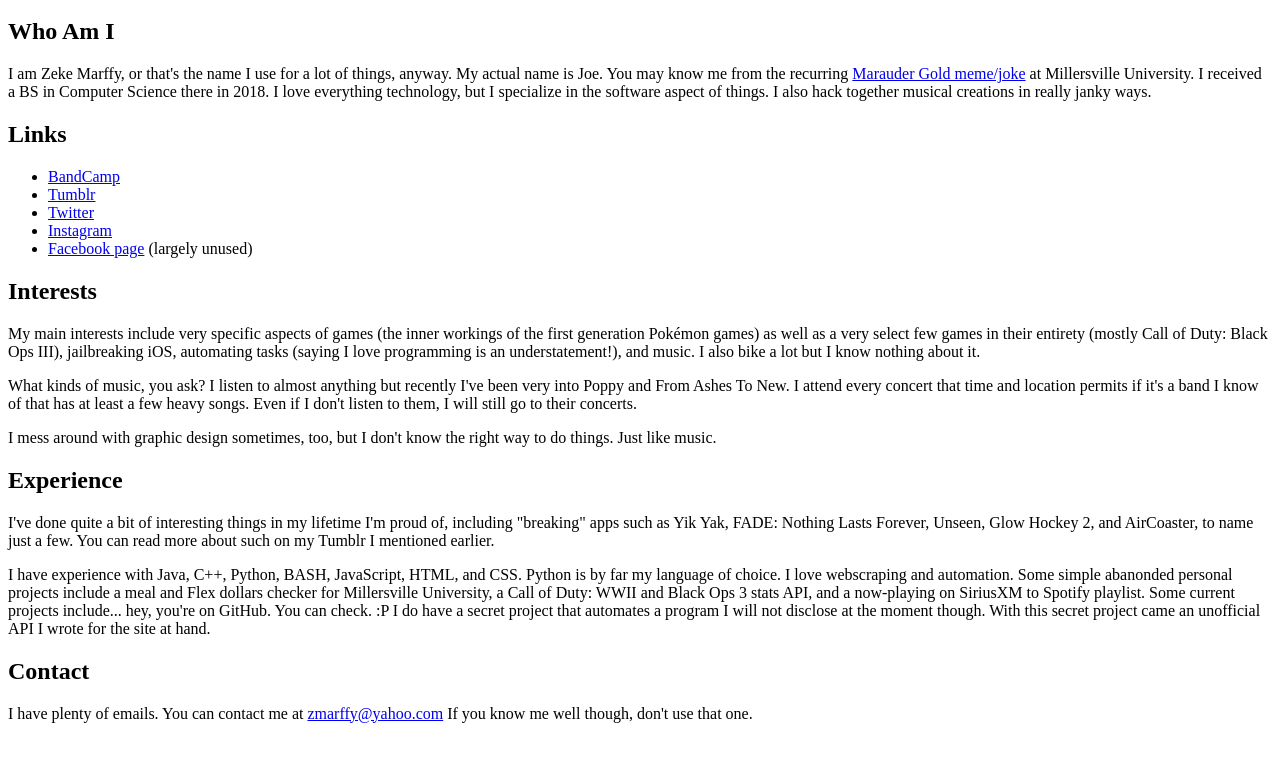
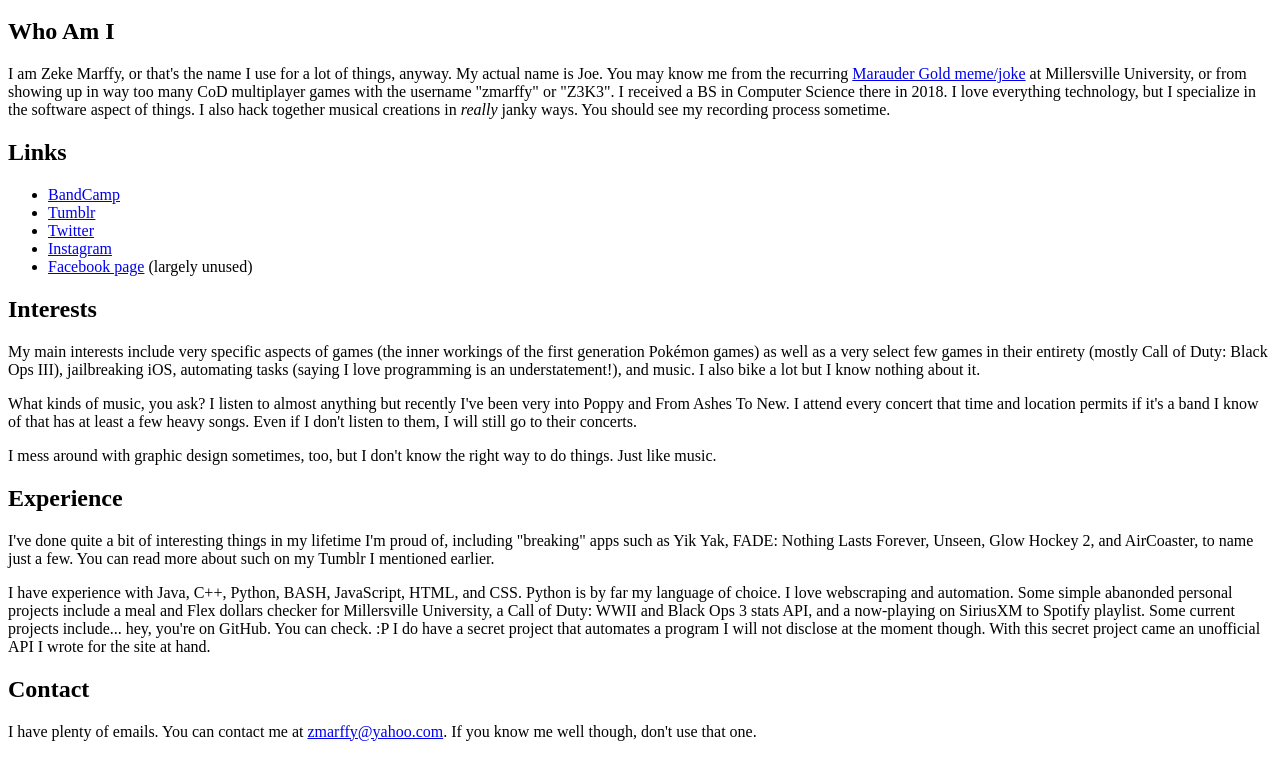
Before and after one commit to zmarffy/zmarffy.github.io, a plain HTML site: page index.html in a window 1280 px wide. Shown: the part 48-805 px from the top of the page. Drawn offline with Linux system fonts and the light colour scheme.

Commit message:
minor stuffs

```diff
--- a/index.html
+++ b/index.html
@@ -2,7 +2,7 @@
 
 <h2>Who Am I</h2>
 
-<p>I am Zeke Marffy, or that's the name I use for a lot of things, anyway. My actual name is Joe. You may know me from the recurring <a href="http://facebook.com/MarauderGold">Marauder Gold meme/joke</a> at Millersville University. I received a BS in Computer Science there in 2018. I love everything technology, but I specialize in the software aspect of things. I also hack together musical creations in really janky ways.</p>
+<p>I am Zeke Marffy, or that's the name I use for a lot of things, anyway. My actual name is Joe. You may know me from the recurring <a href="http://facebook.com/MarauderGold">Marauder Gold meme/joke</a> at Millersville University, or from showing up in way too many CoD multiplayer games with the username "zmarffy" or "Z3K3". I received a BS in Computer Science there in 2018. I love everything technology, but I specialize in the software aspect of things. I also hack together musical creations in <em>really</em> janky ways. You should see my recording process sometime.</p>
 
 <h2>Links</h2>
 
@@ -30,4 +30,4 @@
 
 <h2>Contact</h2>
 
-<p>I have plenty of emails. You can contact me at <a href="mailto:zmarffy@yahoo.com">zmarffy@yahoo.com</a> If you know me well though, don't use that one.</p>
+<p>I have plenty of emails. You can contact me at <a href="mailto:zmarffy@yahoo.com">zmarffy@yahoo.com</a>. If you know me well though, don't use that one.</p>
```
